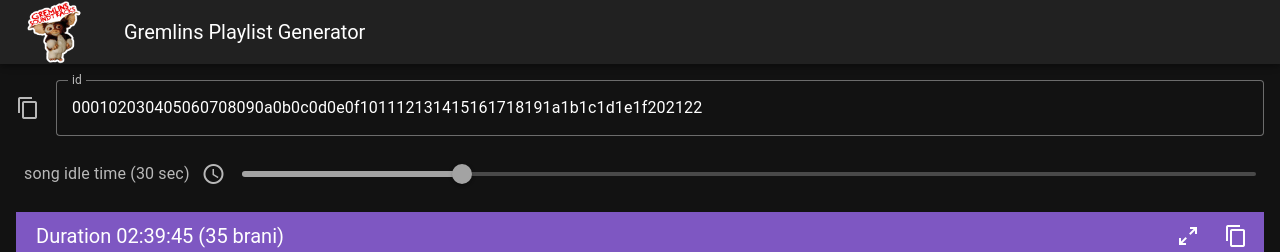
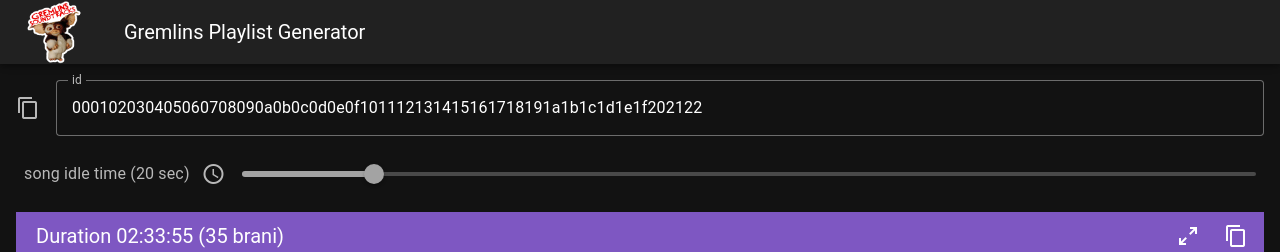
Before and after one commit to pste/gremlins-playlist, a Vue app: page / in a window 1280 px wide. Shown: the top 252 px of the page. Built offline with nearby package versions, Linux system fonts and the light colour scheme.

Commit message:
[idle] dead time secs to 20

```diff
--- a/src/components/Playlist.vue
+++ b/src/components/Playlist.vue
@@ -21,7 +21,7 @@ fulllist.forEach(elem => {
 // *** data
 const activeSongs = ref([]);
 const inactiveSongs = ref([]);
-const deadTimeSecs = ref(30);
+const deadTimeSecs = ref(20);
 const openSnackCopied = ref(false);
 const expandDetails = ref(false);
 const nowPlaying = ref('');
```
